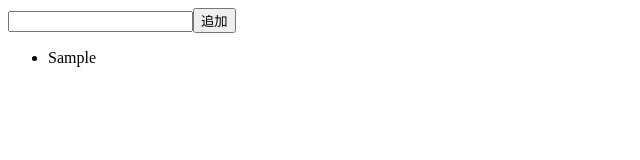
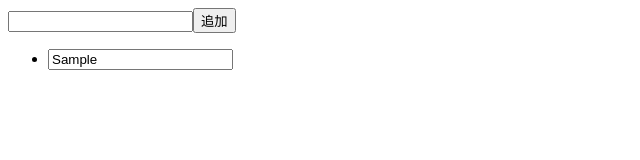
Before and after one commit to I-Kouta/todo, a React (Vite) app: page / in a window 1280 px wide. Both pictures are taken after typing "Sample" into the empty fields and a click on the input "追加". Shown: the top 160 px of the page, without its empty margins (0-640 px from the left). Built offline with nearby package versions, Linux system fonts and the light colour scheme.

Commit message:
各todoを入力フォームにする記述

```diff
--- a/src/App.tsx
+++ b/src/App.tsx
@@ -42,7 +42,15 @@ export const App = () => {
       </form>
       <ul>
         {todos.map((todo) => {
-          return <li key={todo.id}>{todo.value}</li>;
+          return (
+            <li key={todo.id}>
+              <input
+                type="text"
+                value={todo.value}
+                onChange={(e) => e.preventDefault()}
+              />
+            </li>
+          );
         })}
       </ul>
     </div>
```
